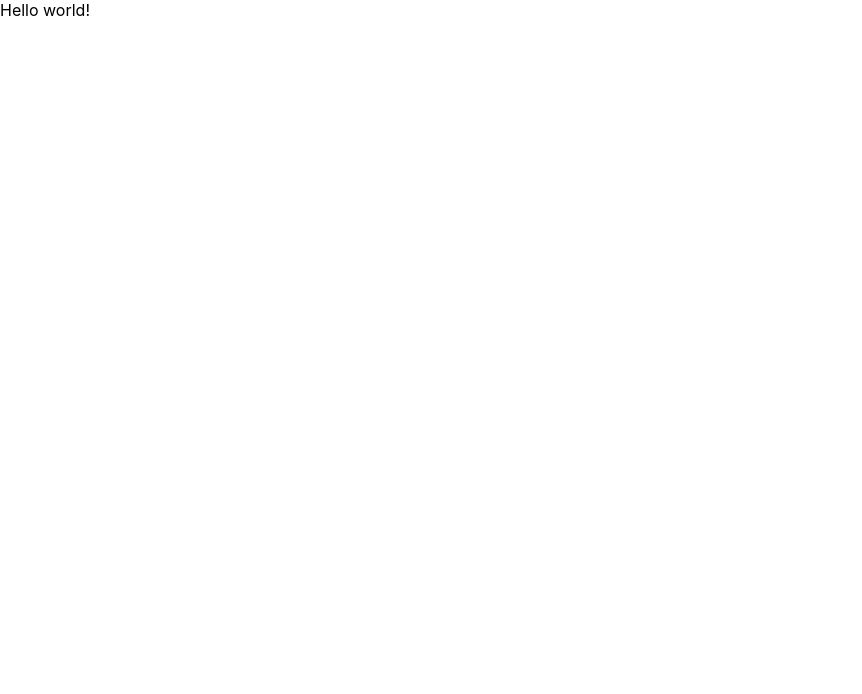
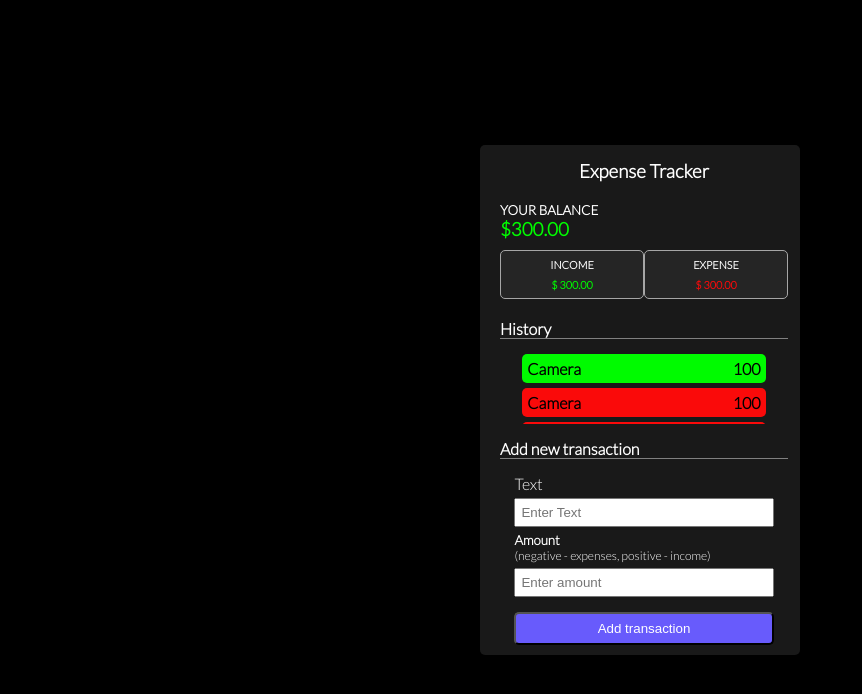
Before and after one commit to theUmeshC/Expense, a React (Create React App) app in the folder frontend/: page / in a window 1280 px wide. Shown: the top 694 px of the page, without its empty margins (0-862 px from the left). Built offline with nearby package versions, Linux system fonts and the light colour scheme; the HTML template or start-up script is replaced by a standard one.

Commit message:
Ui of the project

```diff
--- a/frontend/public/index.html
+++ b/frontend/public/index.html
@@ -10,34 +10,19 @@
       content="Web site created using create-react-app"
     />
     <link rel="apple-touch-icon" href="%PUBLIC_URL%/logo192.png" />
-    <!--
-      manifest.json provides metadata used when your web app is installed on a
-      user's mobile device or desktop. See https://developers.google.com/web/fundamentals/web-app-manifest/
-    -->
-    <link rel="manifest" href="%PUBLIC_URL%/manifest.json" />
-    <!--
-      Notice the use of %PUBLIC_URL% in the tags above.
-      It will be replaced with the URL of the `public` folder during the build.
-      Only files inside the `public` folder can be referenced from the HTML.
 
-      Unlike "/favicon.ico" or "favicon.ico", "%PUBLIC_URL%/favicon.ico" will
-      work correctly both with client-side routing and a non-root public URL.
-      Learn how to configure a non-root public URL by running `npm run build`.
-    -->
+    <link rel="preconnect" href="https://fonts.googleapis.com" />
+    <link rel="preconnect" href="https://fonts.gstatic.com" crossorigin />
+    <link
+      href="https://fonts.googleapis.com/css2?family=Lato:wght@300&display=swap"
+      rel="stylesheet"
+    />
+
     <title>React App</title>
   </head>
   <body>
     <noscript>You need to enable JavaScript to run this app.</noscript>
     <div id="root"></div>
-    <!--
-      This HTML file is a template.
-      If you open it directly in the browser, you will see an empty page.
 
-      You can add webfonts, meta tags, or analytics to this file.
-      The build step will place the bundled scripts into the <body> tag.
-
-      To begin the development, run `npm start` or `yarn start`.
-      To create a production bundle, use `npm run build` or `yarn build`.
-    -->
   </body>
 </html>
--- a/frontend/src/App.js
+++ b/frontend/src/App.js
@@ -1,8 +1,9 @@
+import ExpenseTracker from "./Pages/ExpenseTracker";
 
 function App() {
   return (
     <div className="App">
-      Hello world!
+      <ExpenseTracker />
     </div>
   );
 }
--- /dev/null
+++ b/frontend/src/Components/BalanceCard.jsx
@@ -0,0 +1,28 @@
+import React from "react";
+import '../Ui/BalanceCard.css';
+
+const BalanceCard = () => {
+  return (
+    <div className="balance_card_container">
+      <h3 className="container_title">Expense Tracker</h3>
+      <div className="balance_card">
+        <div className="balance_card_current_status">
+          <h5>YOUR BALANCE</h5>
+          <h3 className="positive_balance">${`${"300.00"}`}</h3>
+        </div>
+        <div className="balance_card_expenses_card">
+          <div className="income_expense income">
+            <h6>INCOME</h6>
+            <h6 className="positive_balance">$ {`${"300.00"}`}</h6>
+          </div>
+          <div className="income_expense">
+            <h6>EXPENSE</h6>
+            <h6 className="negative_balance">$ {`${"300.00"}`}</h6>
+          </div>
+        </div>
+      </div>
+    </div>
+  );
+};
+
+export default BalanceCard;
--- /dev/null
+++ b/frontend/src/Components/HistoryCard.jsx
@@ -0,0 +1,33 @@
+import React from 'react'
+import '../Ui/HistoryCard.css';
+
+const HistoryCard = () => {
+  return (
+    <div className='history_container
+    '>
+      <h4 className="history_title">
+        History
+      </h4>
+      <div className="history_transaction_container">
+        <div className="history_transaction positive_history">
+          <span className="history_transaction_title">Camera</span>
+          <span className="history_transaction_amount">100</span>
+        </div>
+        <div className="history_transaction negative_history">
+          <span className="history_transaction_title">Camera</span>
+          <span className="history_transaction_amount ">100</span>
+        </div>
+        <div className="history_transaction negative_history">
+          <span className="history_transaction_title">Camera</span>
+          <span className="history_transaction_amount ">100</span>
+        </div>
+        <div className="history_transaction negative_history">
+          <span className="history_transaction_title">Camera</span>
+          <span className="history_transaction_amount ">100</span>
+        </div>
+      </div>
+    </div>
+  )
+}
+
+export default HistoryCard
--- /dev/null
+++ b/frontend/src/Components/TransactionCard.jsx
@@ -0,0 +1,31 @@
+import React from "react";
+import '../Ui/TransactionCard.css';
+
+const TransactionCard = () => {
+  return (
+    <div className="transaction_container">
+      <h4 className="transaction_title">Add new transaction</h4>
+      <div className="transaction_body">
+        <label htmlFor="tran_input">Text</label>
+        <input
+          id="tran_input"
+          placeholder="Enter Text"
+          className="transaction_input"
+          type="text"
+        />
+        <h5>Amount</h5>
+        <p>(negative - expenses, positive - income)</p>
+        <input
+          type="text"
+          className="transaction_input"
+          placeholder="Enter amount"
+        />
+        <button className="add_transaction">
+          Add transaction
+        </button>
+      </div>
+    </div>
+  );
+};
+
+export default TransactionCard;
--- /dev/null
+++ b/frontend/src/Pages/ExpenseTracker.jsx
@@ -0,0 +1,17 @@
+import React from "react";
+import BalanceCard from "../Components/BalanceCard";
+import HistoryCard from "../Components/HistoryCard";
+import TransactionCard from "../Components/TransactionCard";
+import '../Ui/ExpenseTracker.css';
+
+const ExpenseTracker = () => {
+  return (
+    <div className="expense_tracker_container">
+      <BalanceCard />
+      <HistoryCard />
+      <TransactionCard />
+    </div>
+  );
+};
+
+export default ExpenseTracker;
--- /dev/null
+++ b/frontend/src/Ui/BalanceCard.css
@@ -0,0 +1,54 @@
+.balance_card_container {
+  width: 90%;
+  display: flex;
+  flex-direction: column;
+  margin: 0 20px;
+}
+
+.container_title {
+  margin: 15px 0;
+  text-align: center;
+}
+
+.balance_card {
+  width: 100%;
+  display: flex;
+  flex-direction: column;
+}
+
+.balance_card_current_status {
+  width: 100%;
+  display: flex;
+  flex-direction: column;
+  margin: 5px 0;
+}
+
+.balance_card_current_status h5,
+h3 {
+  margin: 0;
+}
+.positive_balance {
+  color: #00fb00;
+}
+
+.negative_balance {
+  color: #fa0a0a;
+}
+
+.balance_card_expenses_card {
+  width: 100%;
+  display: flex;
+  margin: 5px auto;
+}
+
+.income_expense {
+  flex: 1;
+  text-align: center;
+  border: 1px solid #a6a6a6;
+  border-radius: 5px;
+  background-color: #252525;
+}
+
+.income_expense h6 {
+  margin: 7px 0;
+}
--- /dev/null
+++ b/frontend/src/Ui/ExpenseTracker.css
@@ -0,0 +1,14 @@
+.expense_tracker_container {
+  width: 320px;
+  background-color: #191919;
+  display: flex;
+  flex-direction: column;
+  position: absolute;
+  top: 50%;
+  left: 50%;
+  transform: translate(-50%, -50%);
+  max-height: 90%;
+  border-radius: 5px;
+  overflow-y: auto;
+  overflow-x: hidden;
+}
--- /dev/null
+++ b/frontend/src/Ui/HistoryCard.css
@@ -0,0 +1,63 @@
+.history_container {
+  width: 90%;
+  display: flex;
+  flex-direction: column;
+  margin: 0 20px;
+}
+
+.history_title {
+  margin: 15px 0;
+  border-bottom: 1px solid grey;
+}
+
+.history_transaction_container {
+  width: 90%;
+  max-height: 70px;
+  display: flex;
+  flex-direction: column;
+  margin: auto;
+  gap: 5px;
+  overflow-y: auto;
+}
+
+.history_transaction_container::-webkit-scrollbar {
+  width: 10px;
+}
+
+.history_transaction_container::-webkit-scrollbar-track {
+    border-radius: 7px;
+  background-color: rgb(128, 127, 127);
+}
+
+.history_transaction_container::-webkit-scrollbar-thumb{
+    background-color: #597ef7;
+      border-radius: 7px;
+      border: 1px solid #d7d4d4;
+}
+
+.history_transaction_container::-webkit-scrollbar-thumb:hover{
+    background-color: #3766ff;
+}
+
+.history_transaction {
+  width: 90%;
+  display: flex;
+  justify-content: space-between;
+  padding: 5px 5px;
+  border-radius: 5px;
+  font-weight: 600;
+  margin: auto;
+  color: black;
+}
+
+.history_transaction:hover{
+  scale: 1.05;
+}
+
+.negative_history {
+  background-color: #fa0a0a;
+}
+
+.positive_history {
+  background-color: #00fb00;
+}
--- /dev/null
+++ b/frontend/src/Ui/TransactionCard.css
@@ -0,0 +1,38 @@
+.transaction_container {
+  width: 90%;
+  display: flex;
+  flex-direction: column;
+  margin: 0 20px;
+}
+.transaction_title {
+  margin: 15px 0;
+  border-bottom: 1px solid grey;
+}
+.transaction_body {
+  width: 90%;
+  display: flex;
+  flex-direction: column;
+  margin: auto;
+}
+
+.transaction_body h5,
+p {
+  margin: 0;
+}
+
+.transaction_body p {
+  font-size: 12px;
+}
+
+.transaction_input {
+  margin: 5px 0;
+  padding: 5px;
+}
+
+.add_transaction {
+  margin: 10px 0;
+  padding: 7px;
+  background: #685bfc;
+  color: white;
+  border-radius: 5px;
+}
--- a/frontend/src/index.css
+++ b/frontend/src/index.css
@@ -1,13 +1,11 @@
 body {
   margin: 0;
-  font-family: -apple-system, BlinkMacSystemFont, 'Segoe UI', 'Roboto', 'Oxygen',
-    'Ubuntu', 'Cantarell', 'Fira Sans', 'Droid Sans', 'Helvetica Neue',
-    sans-serif;
+  font-family: "Lato", sans-serif;
   -webkit-font-smoothing: antialiased;
   -moz-osx-font-smoothing: grayscale;
+  text-decoration: none;
+  padding: 0;
+  box-sizing: border-box;
+  background-color: #000;
+  color: white;
 }
-
-code {
-  font-family: source-code-pro, Menlo, Monaco, Consolas, 'Courier New',
-    monospace;
-}
```
